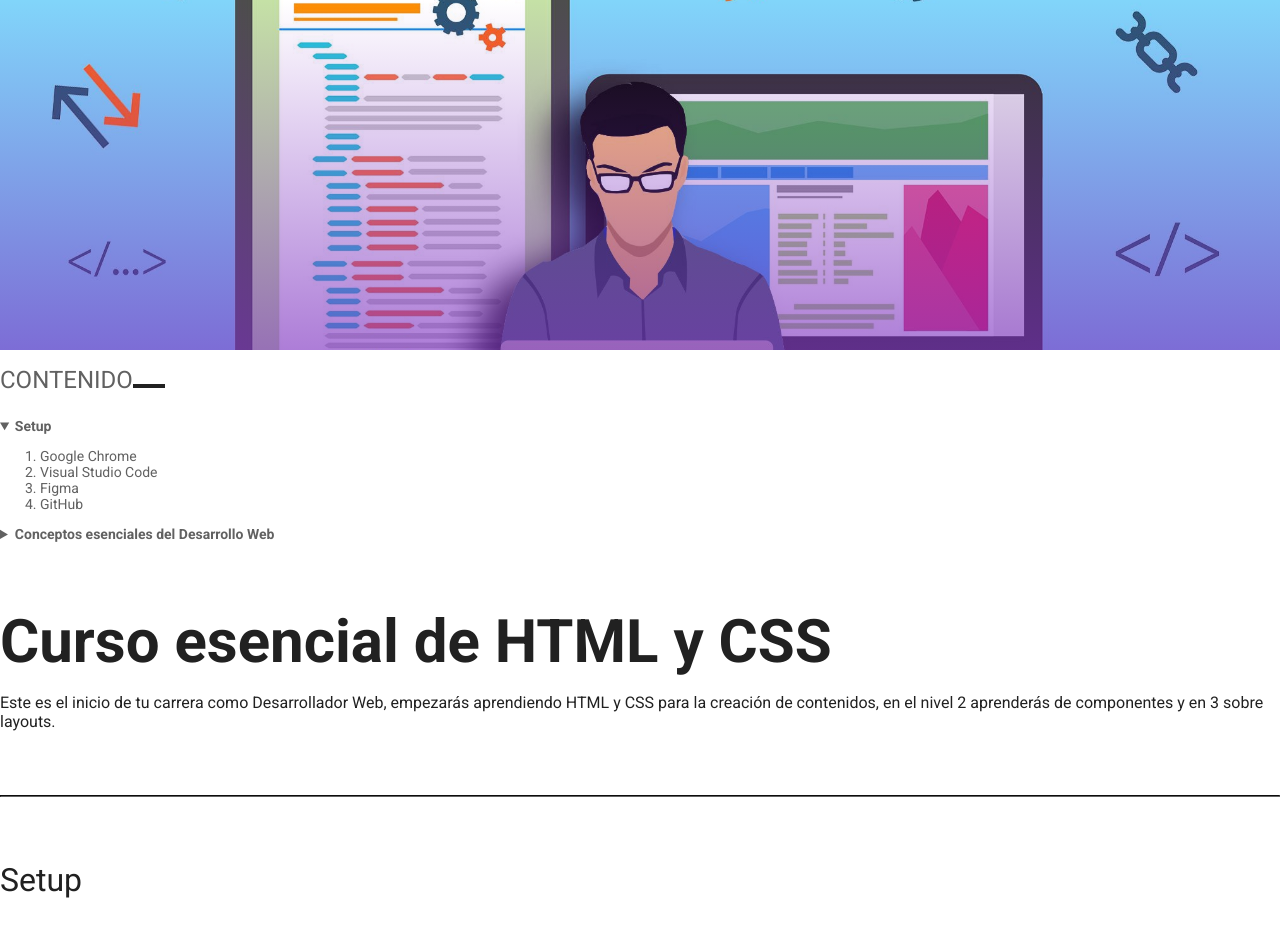
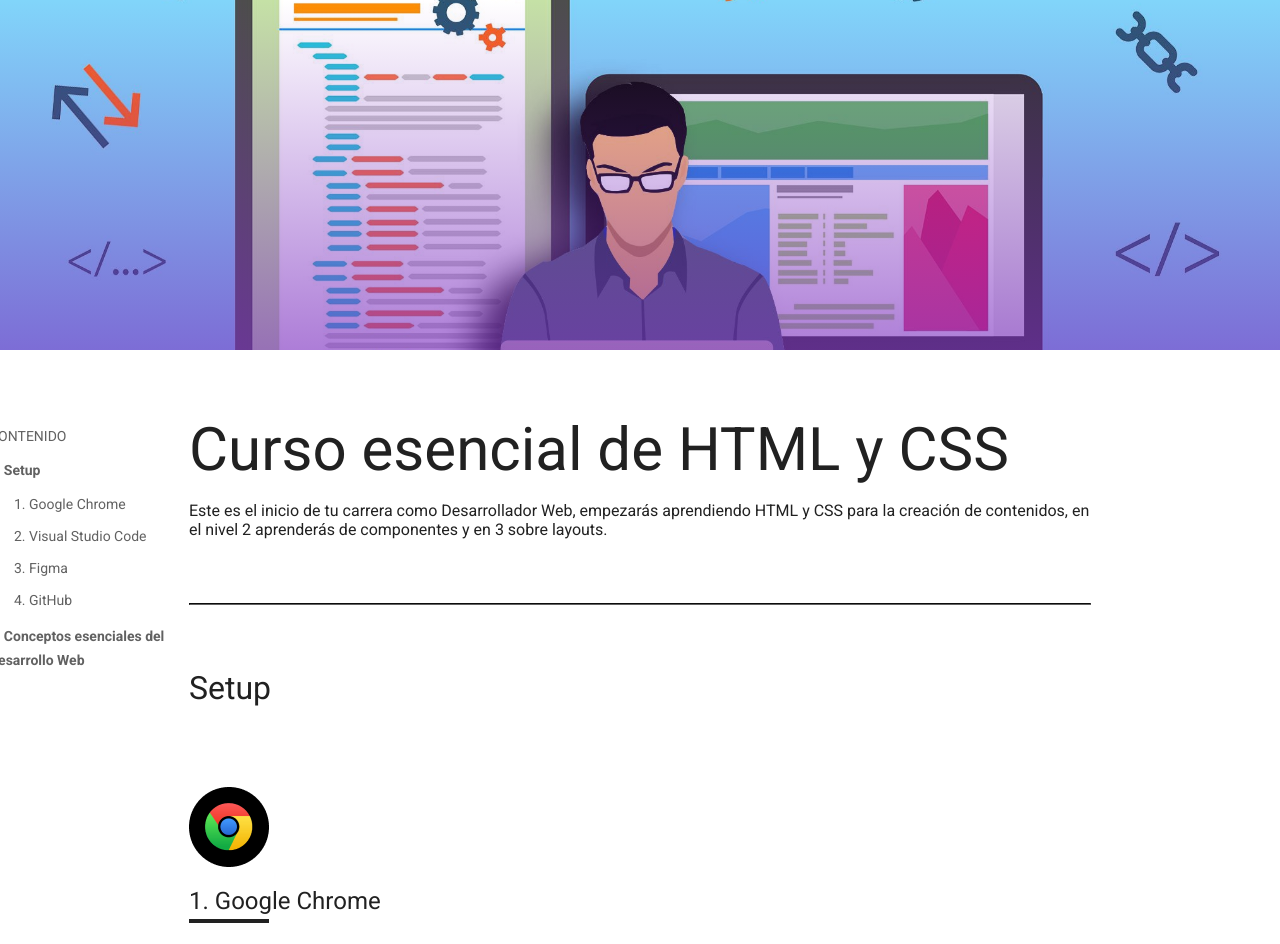
Before and after one commit to juancodev/essential-html-css, a plain HTML site: page index.html in a window 1280 px wide. Shown: the top 944 px of the page. Drawn offline with Linux system fonts and the light colour scheme.

Commit message:
Agregando un wrapper y posiciones a mi blog

```diff
--- a/css/estilos.css
+++ b/css/estilos.css
@@ -5,11 +5,32 @@
   --headline1: 'Roboto';
 }
 
+html {
+  scroll-behavior: smooth;
+}
+
 body {
   margin: 0;
   color: var(--gray30);
   font-family: var(--headline1);
 }
+
+.header {
+  position: sticky;
+  top: 0;
+}
+
+.header-content {
+  position: relative;
+}
+
+
+.wrapper {
+  max-inline-size: 902px;
+  margin: auto;
+}
+
+
 
 .hero {
   background-image: linear-gradient(to top, #7a2cbf9d, transparent), url(../img/webdeveloper.jpg);
@@ -23,6 +44,7 @@ h1 {
   font-size: 60px;
   margin-block-start: 64px;
   margin-block-end: 16px;
+  font-weight: normal;
 }
 
 /* h1 + p {
@@ -47,11 +69,16 @@ h3 {
   margin-block-start: 16px;
   margin-block-end: 24px;
   font-weight: normal;
+  position: relative;
 }
 
 header {
+  width: 188px;
   font-size: 14px;
   color: var(--gray10);
+  position: absolute;
+  top: 64px;
+  left: -200px;
 }
 
 header a {
@@ -63,19 +90,25 @@ header a:hover {
   color: var(--gray20);
 }
 
+header li {
+  margin-block-end: 16px;
+}
+
 nav details summary {
   font-weight: bold;
+  line-height: 24px;
 }
 
 .section-content {
   margin-block-start: 164px;
+  position: relative;
 }
 
 .section-content:first-of-type {
   margin: 0;
 }
 
-.section-content + hr {
+.section-content+hr {
   display: none;
 }
 
@@ -85,11 +118,12 @@ nav details summary {
 
 .section-content img {
   margin-block-start: 40px;
+  max-inline-size: 100%;
 }
 
 .section-content h3 {
   counter-increment: titleList;
-  padding-block-end: 4px;
+  padding-block-end: 8px;
 }
 
 .section-content h3::before {
@@ -104,12 +138,15 @@ nav details summary {
   margin-block-start: 16px;
 }
 
-h3::after {
-  display: inline-block;
+.section-content h3::after {
   content: '';
-  width: 32px;
+  width: 80px;
   height: 4px;
   background-color: var(--gray30);
+  display: inline-block;
+  position: absolute;
+  left:0;
+  bottom: 0;
 }
 
 pre {
--- a/index.html
+++ b/index.html
@@ -12,9 +12,12 @@
 </head>
 <body>
   <div class="hero"></div>
+  <div class="header">
+    <div class="wrapper">
+      <div class="header-content">
             <header>
               <nav>
-      <h3>CONTENIDO</h3>
+                <p>CONTENIDO</p>
                 <details open>
                   <summary>
                     Setup
@@ -61,7 +64,12 @@
                 </details>
               </nav>
             </header>
-  <main>
+      </div>
+    </div>
+  </div>
+  <main class="main">
+    <div class="wrapper">
+      <div class="main-content">
         <section class="section-content">
           <h1>Curso esencial de HTML y CSS</h1>
           <p>Este es el inicio de tu carrera como Desarrollador Web, empezarás aprendiendo HTML y CSS para la creación de contenidos, en el nivel 2 aprenderás de componentes y en 3 sobre layouts.</p>
@@ -152,6 +160,8 @@
           </ul>
         </section>
         <h3>Modelo de caja</h3>
+      </div>
+    </div>
   </main>
   <script>
     const detailsList = document.querySelectorAll('details')
```
Lines whose indentation alone changed are shown as unchanged.
